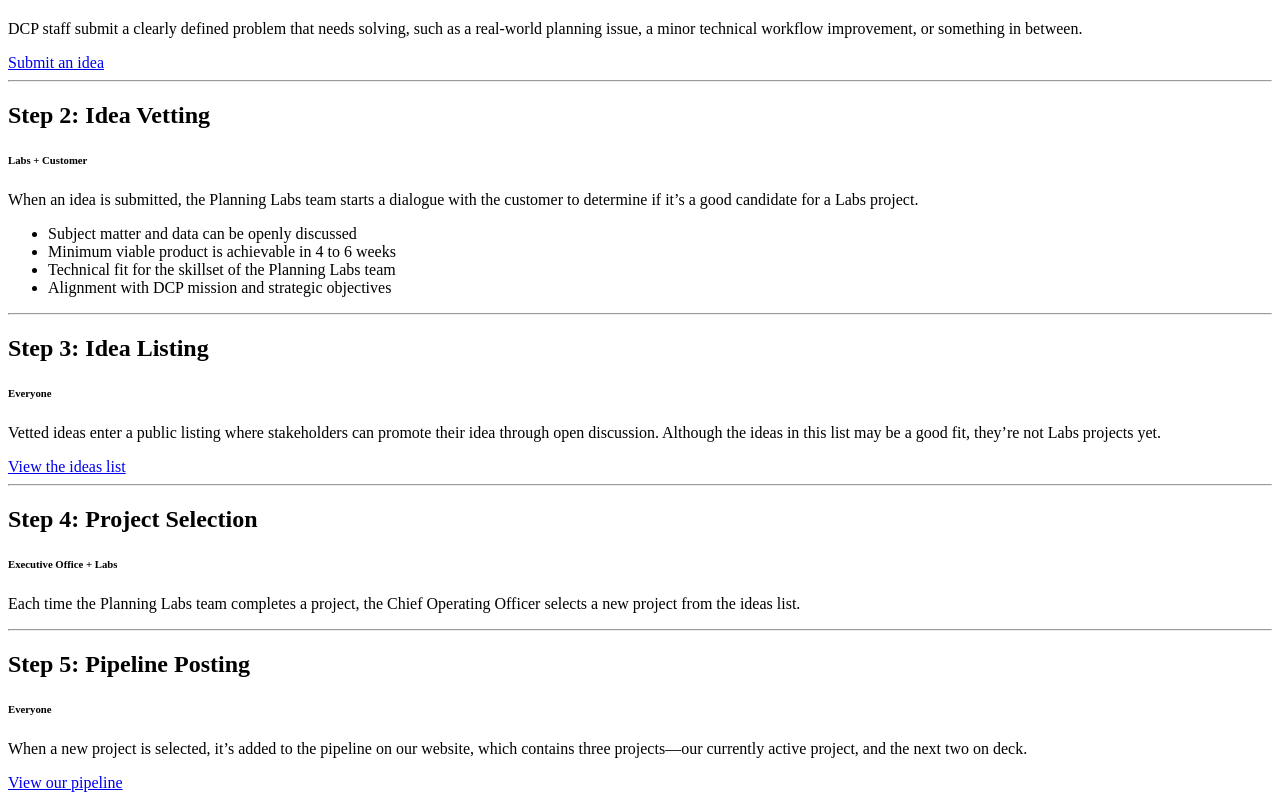
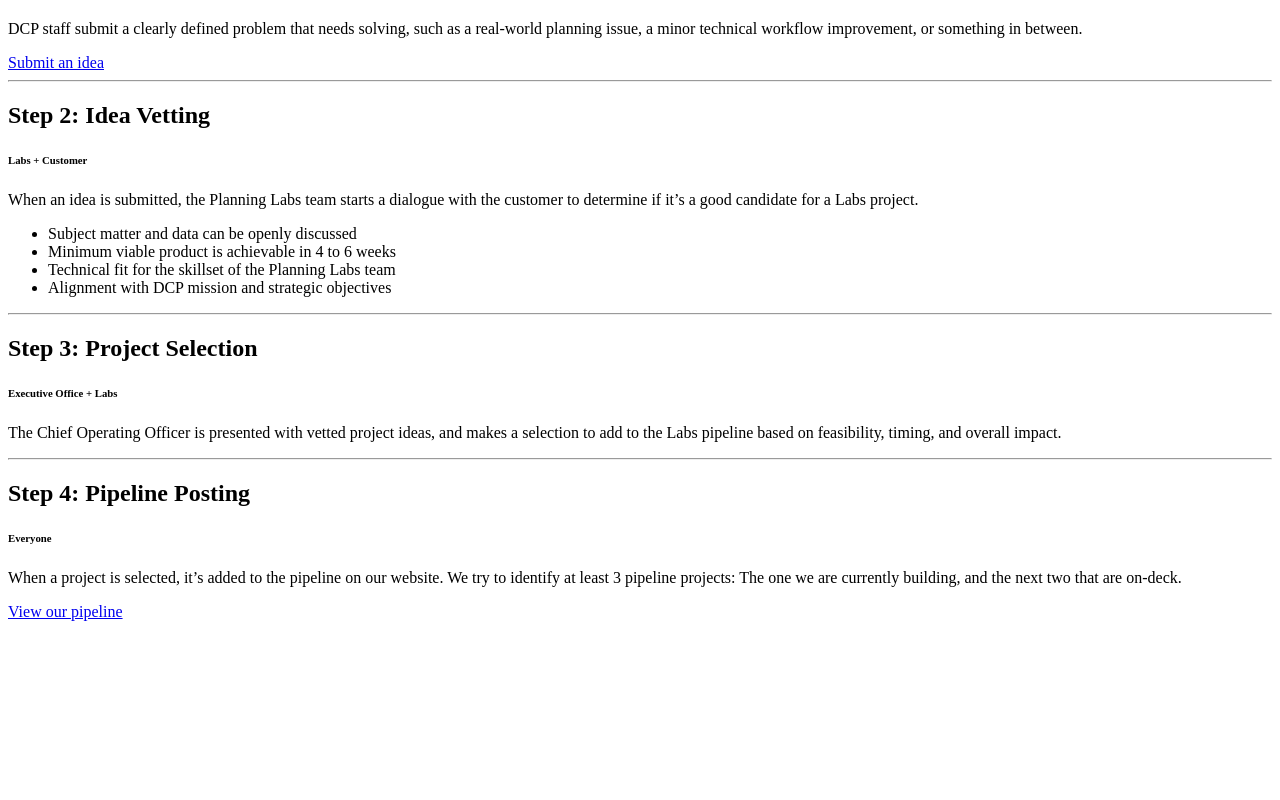
Before and after one commit to NYCPlanning/labs-home, a Gatsby site: page /process in a window 1280 px wide. Shown: the part 362-1162 px from the top of the page. After the commit the page ends 991 px from the top, so only its background shows below. Built offline with nearby package versions, Linux system fonts and the light colour scheme; Gatsby itself is replaced by a stand-in of ours.

Commit message:
update process page

```diff
--- a/src/pages/process.js
+++ b/src/pages/process.js
@@ -40,7 +40,7 @@ const ProcessPage = () => (
           <h2 id="step-1">Step 1: Idea Submission</h2>
           <h6>Customer</h6>
           <p>DCP staff submit a clearly defined problem that needs solving, such as a real-world planning issue, a minor technical workflow improvement, or something in between.</p>
-          <a className="button no-margin" href="https://ideas.planninglabs.nyc/create">Submit an idea</a>
+          <a className="button no-margin" href="/submit-idea/">Submit an idea</a>
 
           <hr />
 
@@ -56,22 +56,15 @@ const ProcessPage = () => (
 
           <hr />
 
-          <h2 id="step-3">Step 3: Idea Listing</h2>
-          <h6> Everyone</h6>
-          <p>Vetted ideas enter a public listing where stakeholders can promote their idea through open discussion. Although the ideas in this list may be a good fit, they’re not Labs projects yet.</p>
-          <a className="button no-margin" href="https://ideas.planninglabs.nyc/">View the ideas list</a>
+          <h2 id="step-4">Step 3: Project Selection</h2>
+          <h6> Executive Office + Labs</h6>
+          <p>The Chief Operating Officer is presented with vetted project ideas, and makes a selection to add to the Labs pipeline based on feasibility, timing, and overall impact.</p>
 
           <hr />
 
-          <h2 id="step-4">Step 4: Project Selection</h2>
-          <h6> Executive Office + Labs</h6>
-          <p>Each time the Planning Labs team completes a project, the Chief Operating Officer selects a new project from the ideas list.</p>
-
-          <hr />
-
-          <h2 id="step-5">Step 5: Pipeline Posting</h2>
+          <h2 id="step-5">Step 4: Pipeline Posting</h2>
           <h6> Everyone</h6>
-          <p>When a new project is selected, it’s added to the pipeline on our website, which contains three projects—our currently active project, and the next two on deck.</p>
+          <p>When a project is selected, it’s added to the pipeline on our website.  We try to identify at least 3 pipeline projects: The one we are currently building, and the next two that are on-deck.</p>
           <a className="button no-margin" href="/projects/">View our pipeline</a>
         </div>
       </StickyContainer>
```
